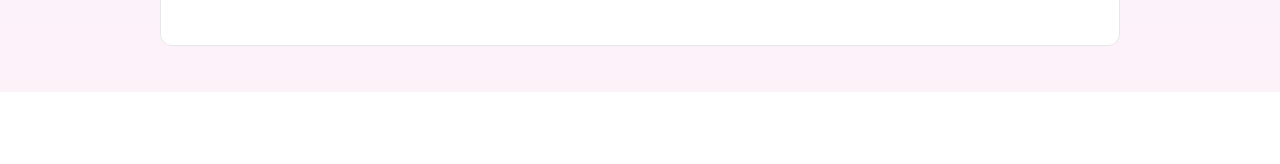
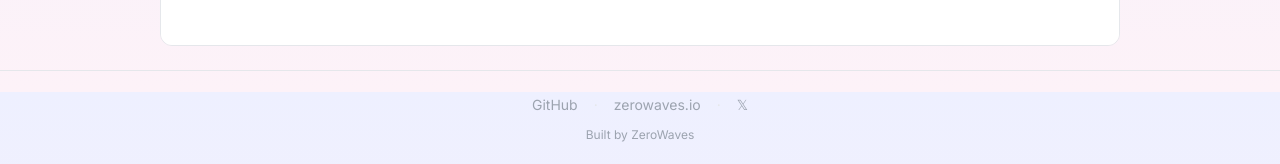
Before and after one commit to Zer0Wav3s/watchparty, a Next.js app: page /room/1 in a window 1280 px wide. Shown: the part 708-872 px from the top of the page. Before the commit the page ends 800 px from the top, so only its background shows below. Built offline with nearby package versions, Linux system fonts and the light colour scheme; no server answers.

Commit message:
refactor: extract footer component, add to room page, correct URL to zerowaves.io

```diff
--- a/app/page.tsx
+++ b/app/page.tsx
@@ -5,6 +5,7 @@ import { LockKeyhole, MonitorPlay, Play, Shield, Zap } from "lucide-react";
 import { useRouter } from "next/navigation";
 import { useState } from "react";
 
+import { Footer } from "@/components/Footer";
 import { ThemeToggle } from "@/components/ThemeToggle";
 import { WatchPartyLogo } from "@/components/WatchPartyLogo";
 import { Button } from "@/components/ui/button";
@@ -183,40 +184,7 @@ export default function HomePage() {
         </div>
       </div>
 
-      {/* Footer */}
-      <footer className="mt-auto w-full border-t border-[var(--border)] py-6">
-        <div className="flex flex-col items-center gap-3 text-sm text-[var(--text-muted)]">
-          <div className="flex items-center gap-4">
-            <a
-              href="https://github.com/Zer0Wav3s"
-              target="_blank"
-              rel="noopener noreferrer"
-              className="cursor-pointer transition-colors hover:text-[var(--text-primary)]"
-            >
-              GitHub
-            </a>
-            <span className="text-[var(--border)]">·</span>
-            <a
-              href="https://zerowaves.space"
-              target="_blank"
-              rel="noopener noreferrer"
-              className="cursor-pointer transition-colors hover:text-[var(--text-primary)]"
-            >
-              zerowaves.space
-            </a>
-            <span className="text-[var(--border)]">·</span>
-            <a
-              href="https://x.com/Zer0Wav3s"
-              target="_blank"
-              rel="noopener noreferrer"
-              className="cursor-pointer transition-colors hover:text-[var(--text-primary)]"
-            >
-              𝕏
-            </a>
-          </div>
-          <p className="text-xs text-[var(--text-muted)]">Built by ZeroWaves</p>
-        </div>
-      </footer>
+      <Footer />
     </motion.main>
   );
 }
--- a/app/room/[id]/page.tsx
+++ b/app/room/[id]/page.tsx
@@ -5,6 +5,7 @@ import { Crown, LogOut, Loader2, PartyPopper } from "lucide-react";
 import { useRouter } from "next/navigation";
 import { use, useCallback, useEffect, useRef, useState } from "react";
 
+import { Footer } from "@/components/Footer";
 import { MediaControls } from "@/components/MediaControls";
 import { ShareRoomLink } from "@/components/ShareRoomLink";
 import { ThemeToggle } from "@/components/ThemeToggle";
@@ -492,6 +493,7 @@ export default function RoomPage({ params }: RoomPageProps) {
           ) : null}
         </div>
       </div>
+      <Footer />
     </motion.main>
   );
 }
--- /dev/null
+++ b/components/Footer.tsx
@@ -0,0 +1,37 @@
+export function Footer() {
+  return (
+    <footer className="mt-auto w-full border-t border-[var(--border)] py-6">
+      <div className="flex flex-col items-center gap-3 text-sm text-[var(--text-muted)]">
+        <div className="flex items-center gap-4">
+          <a
+            href="https://github.com/Zer0Wav3s"
+            target="_blank"
+            rel="noopener noreferrer"
+            className="cursor-pointer transition-colors hover:text-[var(--text-primary)]"
+          >
+            GitHub
+          </a>
+          <span className="text-[var(--border)]">·</span>
+          <a
+            href="https://zerowaves.io"
+            target="_blank"
+            rel="noopener noreferrer"
+            className="cursor-pointer transition-colors hover:text-[var(--text-primary)]"
+          >
+            zerowaves.io
+          </a>
+          <span className="text-[var(--border)]">·</span>
+          <a
+            href="https://x.com/Zer0Wav3s"
+            target="_blank"
+            rel="noopener noreferrer"
+            className="cursor-pointer transition-colors hover:text-[var(--text-primary)]"
+          >
+            𝕏
+          </a>
+        </div>
+        <p className="text-xs text-[var(--text-muted)]">Built by ZeroWaves</p>
+      </div>
+    </footer>
+  );
+}
```
